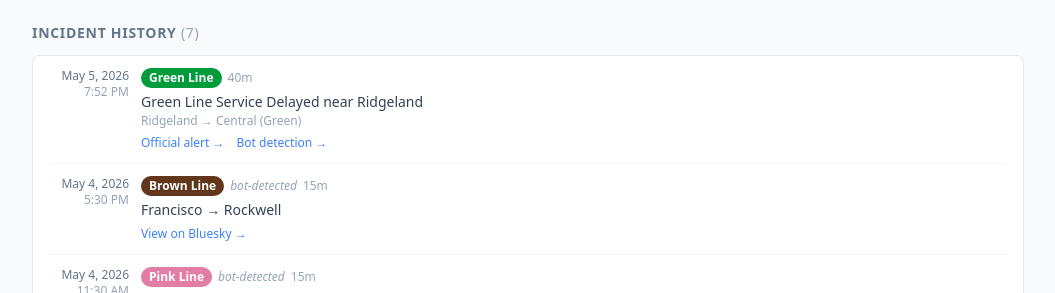
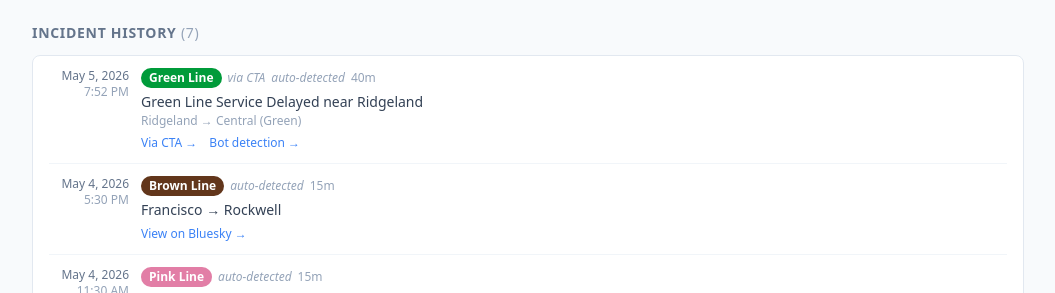
Before and after one commit to cailinpitt/chicago-transit-alerts, a React (Vite) app: page / in a window 1280 px wide. Shown: the part 507-800 px from the top of the page, without its empty margins (112-1167 px from the left). Built offline with nearby package versions, Linux system fonts and the light colour scheme.

Commit message:
incident list: rename tags to 'via CTA' and 'auto-detected'; show both on merged

```diff
--- a/src/components/IncidentList.jsx
+++ b/src/components/IncidentList.jsx
@@ -57,8 +57,17 @@ function IncidentRow({ incident }) {
       <div className="flex-1 min-w-0">
         <div className="flex flex-wrap items-center gap-1.5 mb-1">
           <LinePill kind={incident.kind} line={incident.line} routes={incident.routes} />
+          {isMerged && (
+            <>
+              <span className="text-xs text-slate-400 italic">via CTA</span>
+              <span className="text-xs text-slate-400 italic">auto-detected</span>
+            </>
+          )}
+          {!isMerged && isAlert && (
+            <span className="text-xs text-slate-400 italic">via CTA</span>
+          )}
           {!isMerged && !isAlert && (
-            <span className="text-xs text-slate-400 italic">bot-detected</span>
+            <span className="text-xs text-slate-400 italic">auto-detected</span>
           )}
           {duration && (
             <span className="text-xs text-slate-400">{duration}</span>
@@ -89,7 +98,7 @@ function IncidentRow({ incident }) {
               rel="noopener noreferrer"
               className="text-xs text-blue-500 hover:text-blue-700 hover:underline"
             >
-              {isMerged ? 'Official alert →' : 'View on Bluesky →'}
+              {isMerged ? 'Via CTA →' : 'View on Bluesky →'}
             </a>
           )}
           {isMerged && incident.obs_post_url && (
```
